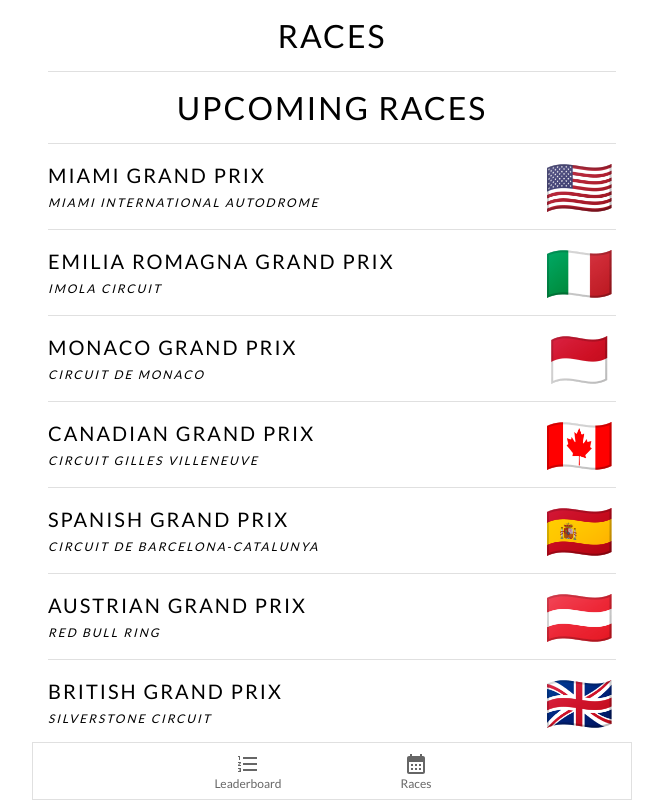
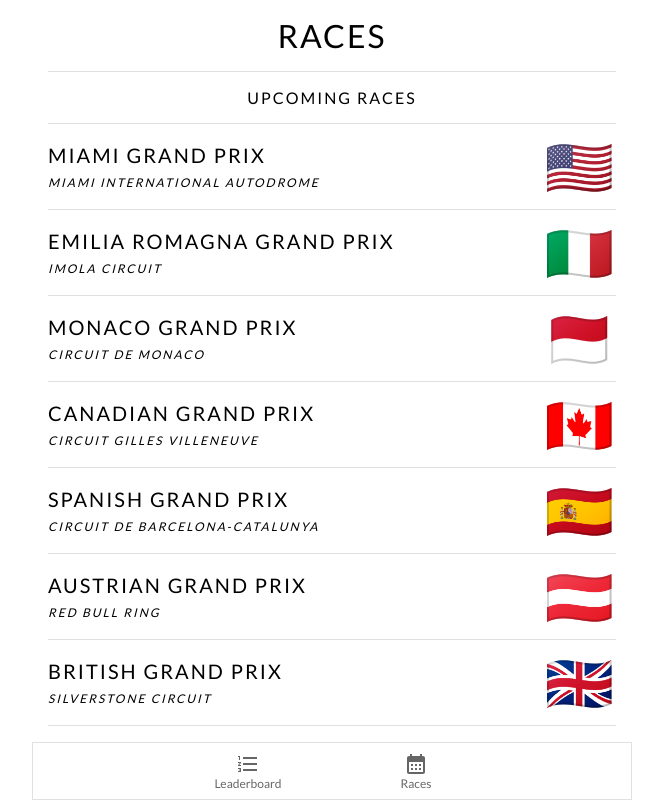
Before and after one commit to JamesCrawley/f1-2024, a Next.js app: page /races in a window 1280 px wide. Shown: the whole page, without its empty margins (308-971 px from the left). Built offline with nearby package versions, Linux system fonts and the light colour scheme.

Commit message:
Change font size

```diff
--- a/src/app/races/page.tsx
+++ b/src/app/races/page.tsx
@@ -26,7 +26,7 @@
       <Stack overflow="auto" p={2} rowGap={6}>
         {inProgressRace && (
           <Stack>
-            <Typography textAlign="center" variant="lg">
+            <Typography textAlign="center" variant="md">
               Current race
             </Typography>
 
@@ -36,7 +36,7 @@
 
         {upcomingRaces.length > 0 && (
           <Stack rowGap={2}>
-            <Typography textAlign="center" variant="lg">
+            <Typography textAlign="center" variant="md">
               Upcoming races
             </Typography>
 
@@ -46,7 +46,7 @@
 
         {completedRaces.length > 0 && (
           <Stack rowGap={2}>
-            <Typography textAlign="center" variant="lg">
+            <Typography textAlign="center" variant="md">
               Completed races
             </Typography>
 
```
